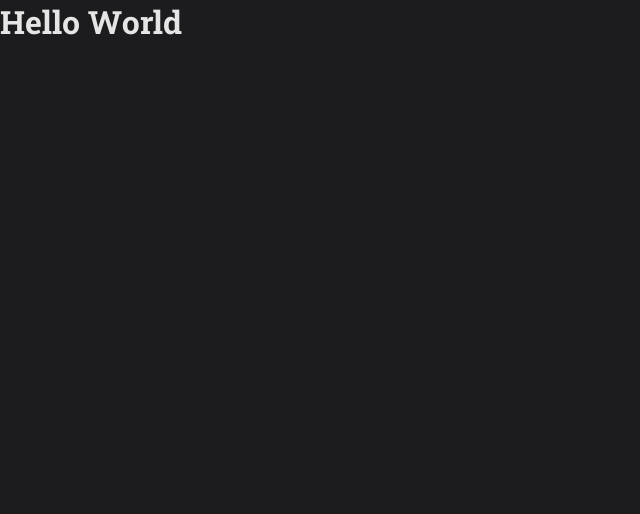
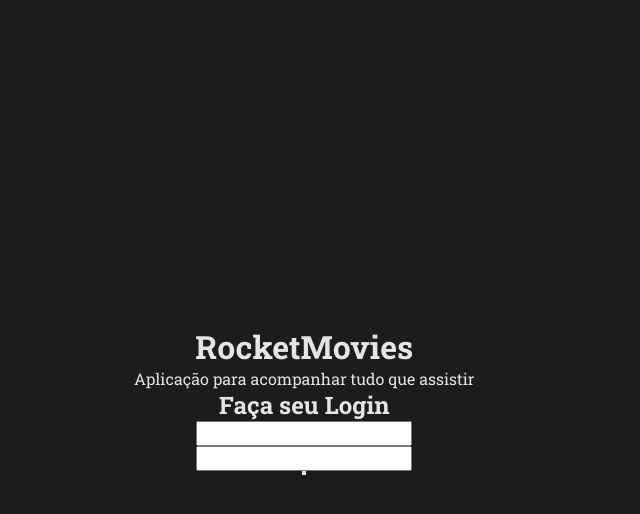
Before and after one commit to carloseduardob94/RocketMovie, a React (Vite) app: page / in a window 1280 px wide. Shown: the top 514 px of the page, without its empty margins (0-640 px from the left). Built offline with nearby package versions, Linux system fonts and the light colour scheme.

Commit message:
creating signin page

```diff
--- a/src/App.jsx
+++ /dev/null
@@ -1,5 +0,0 @@
-export function App(){
-  return(
-    <h1>Hello World</h1>
-  )
-}
--- a/src/main.jsx
+++ b/src/main.jsx
@@ -1,6 +1,6 @@
 import React from 'react'
 import ReactDOM from 'react-dom/client'
-import { App } from './App'
+import { SignIn } from './pages/SignIn'
 import { ThemeProvider } from 'styled-components'
 
 import GlobalStyles from './styles/global'
@@ -11,7 +11,7 @@
   <React.StrictMode>
     <ThemeProvider theme={ theme }>
       <GlobalStyles />
-    <App />
+      <SignIn />
     </ThemeProvider>
   </React.StrictMode>
 )
--- /dev/null
+++ b/src/pages/SignIn.jsx
@@ -0,0 +1,19 @@
+import { Container, Form } from './styles'
+
+export function SignIn(){
+  return(
+    <Container>
+      <Form>
+        <h1>RocketMovies</h1>
+        <p>Aplicação para acompanhar tudo que assistir</p>
+
+        <h2>Faça seu Login</h2>
+
+        <input type="text" />
+        <input type="text" />
+
+        <button></button>
+      </Form>
+    </Container>
+  )
+}
--- /dev/null
+++ b/src/pages/styles.js
@@ -0,0 +1,18 @@
+import styled from 'styled-components'
+
+export const Container = styled.div`
+  height: 100vh;
+
+  display: flex;
+  align-items: stretch;
+`
+export const Form = styled.form`
+  display: flex;
+  align-items: center;
+  justify-content: center;
+  flex-direction: column;
+
+  text-align: center;
+
+  padding-left: 134px;
+`
```
